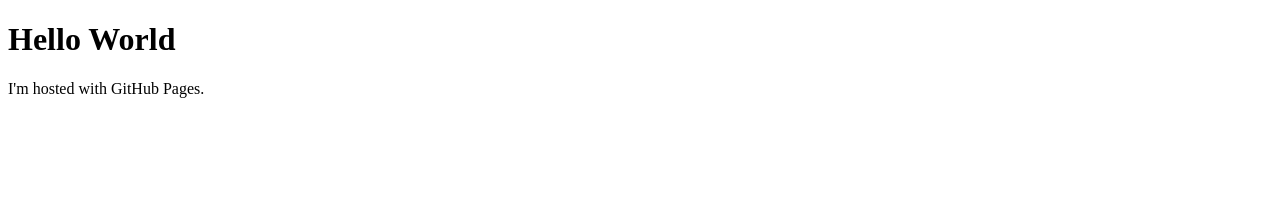
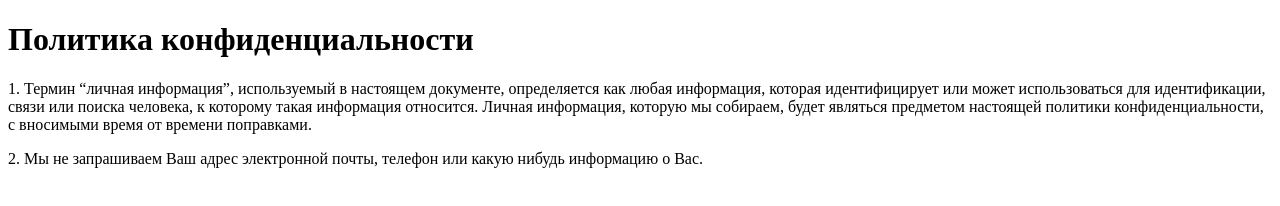
Before and after one commit to sucper/sucper.github.io, a plain HTML site: page index.html in a window 1280 px wide. Drawn offline with Linux system fonts and the light colour scheme.

Commit message:
Update index.html

```diff
--- a/index.html
+++ b/index.html
@@ -1,7 +1,8 @@
 <!DOCTYPE html>
 <html>
 <body>
-<h1>Hello World</h1>
-<p>I'm hosted with GitHub Pages.</p>
+<h1>Политика конфиденциальности</h1>
+<p>1. Термин “личная информация”, используемый в настоящем документе, определяется как любая информация, которая идентифицирует или может использоваться для идентификации, связи или поиска человека, к которому такая информация относится. Личная информация, которую мы собираем, будет являться предметом настоящей политики конфиденциальности, с вносимыми время от времени поправками.</p>
+<p>2. Мы не запрашиваем Ваш адрес электронной почты, телефон или какую нибудь информацию о Вас.</p>
 </body>
 </html>
```
